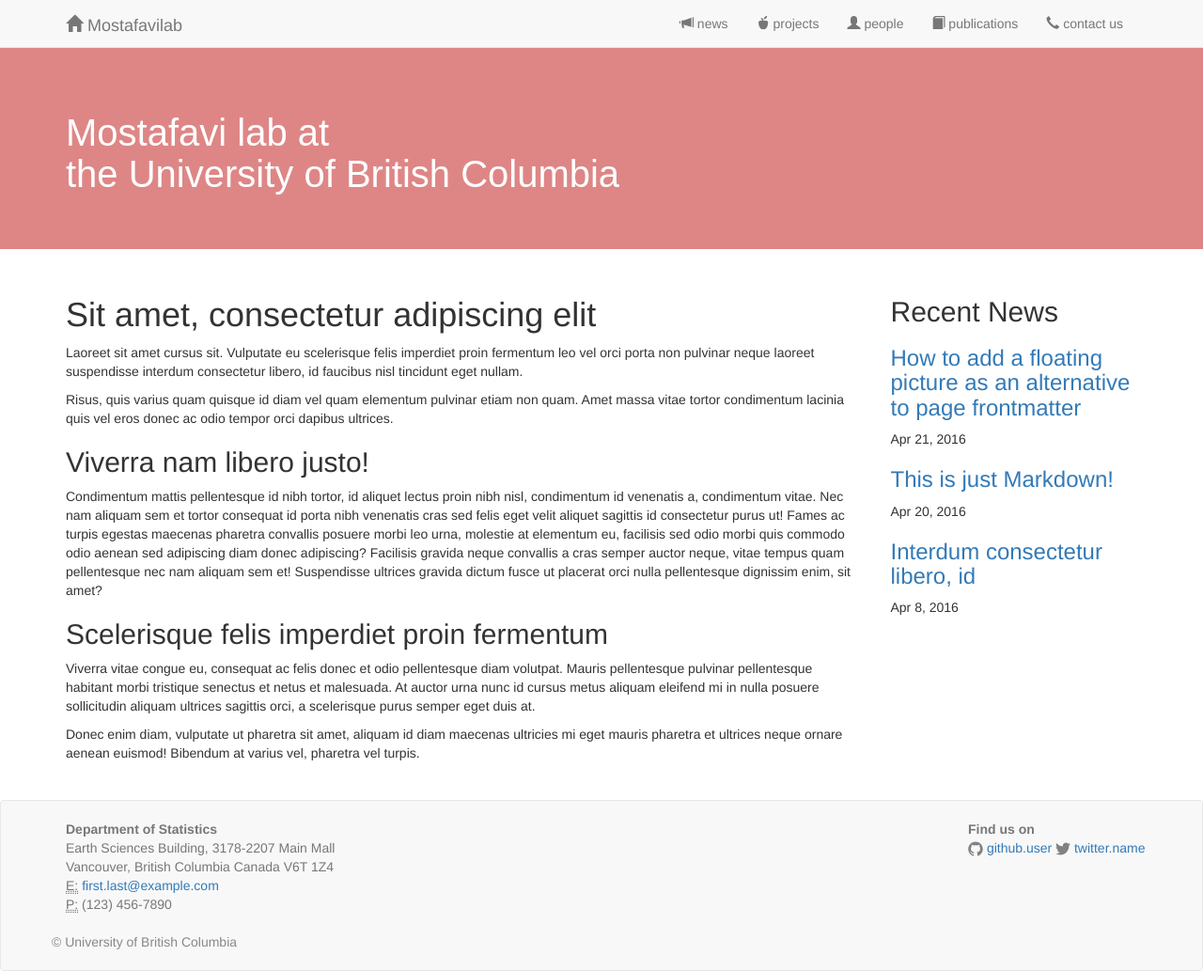
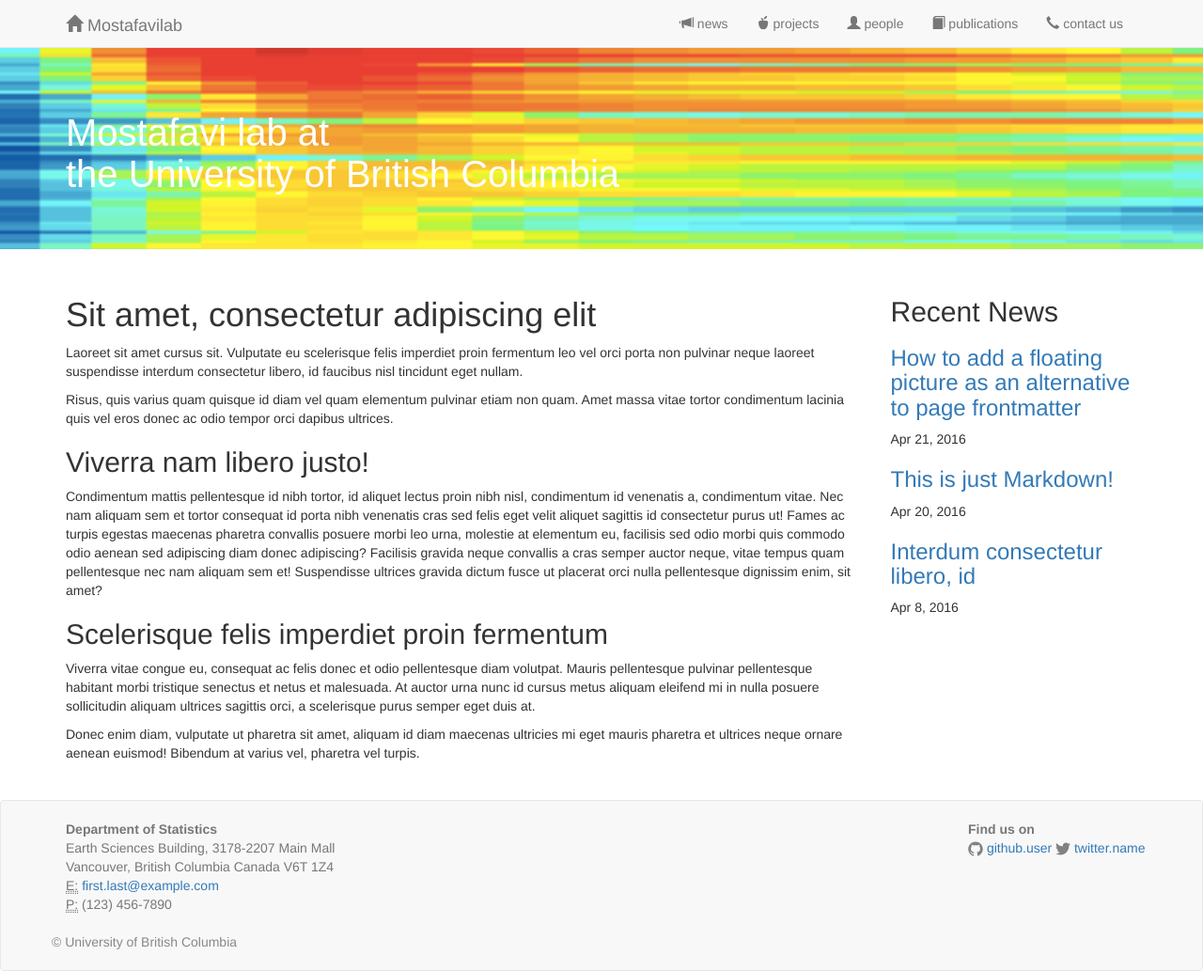
Before and after one commit to saramostafavi/saramostafavi.github.io, a Jekyll site: the page built from index.md, in a window 1280 px wide. Shown: the whole page at 94% size. Built offline with Jekyll 4.4.1, drawn with Linux system fonts in a browser that asks for light colours; nearby versions of some CDN libraries; a style sheet for code colours, icons or effects is not loaded.

Commit message:
Update main.css

```diff
--- a/css/main.css
+++ b/css/main.css
@@ -11,8 +11,8 @@
    width: 100%;
    height: 100%;
    background-size: cover;
-   background: rgb(200, 54, 54);
-   background: rgba(200, 54, 54, 0.6);
+   /*background: rgb(200, 54, 54);  */
+   /*background: rgba(200, 54, 54, 0.6); */
 }
 
 .jumbotron.bg {
```
